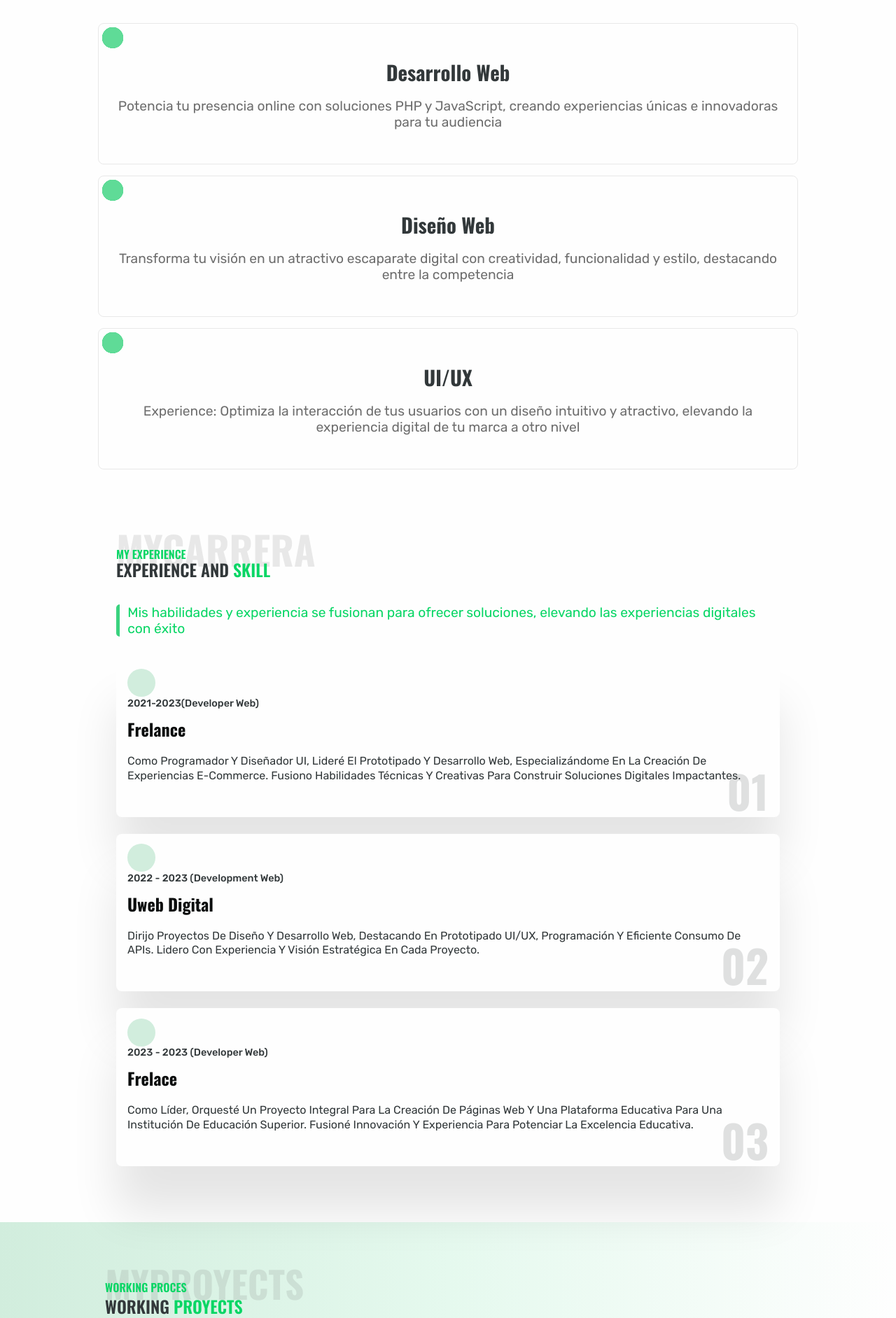
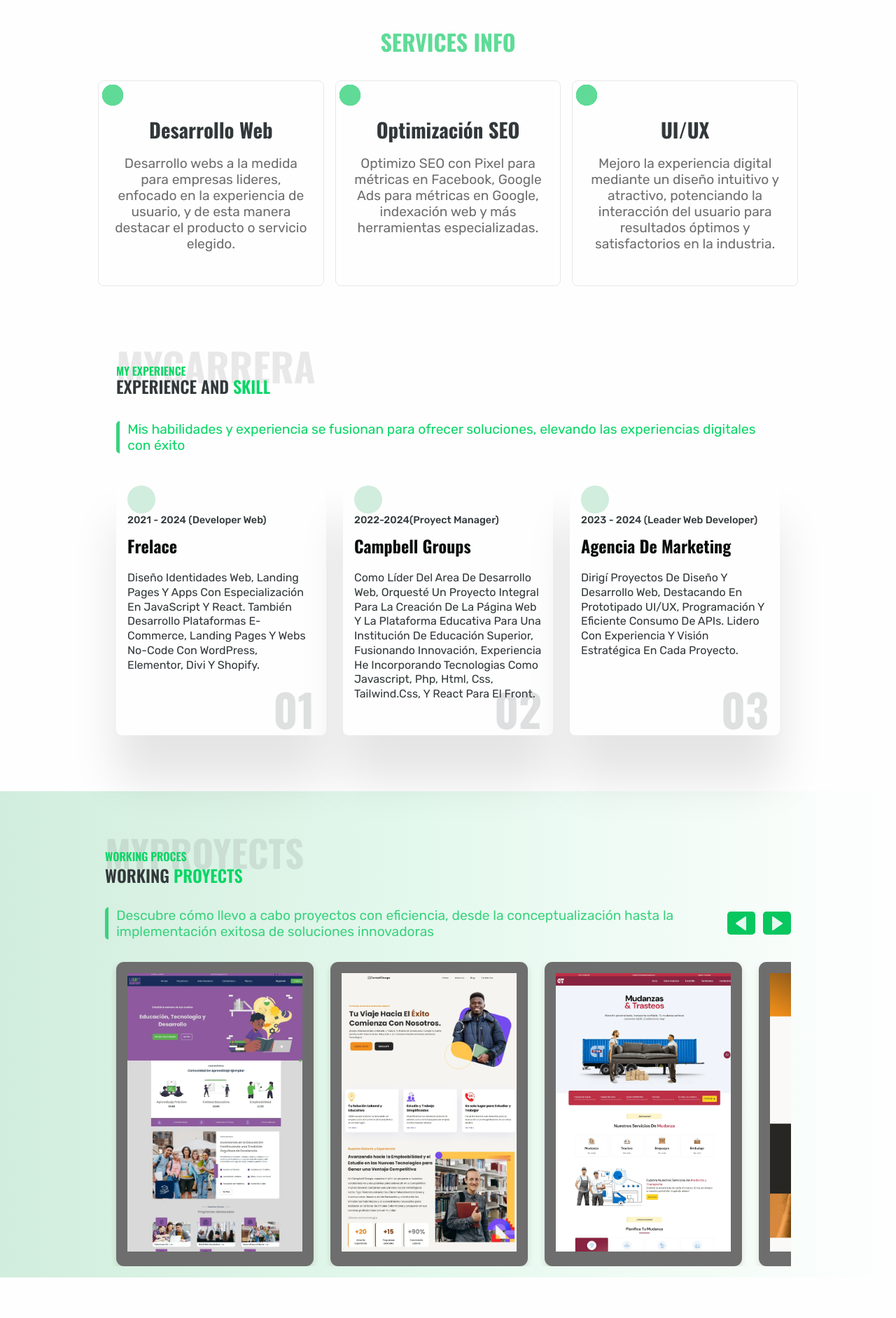
Before and after one commit to CoderNaf/portfolio-of-web-services, a PHP site: page / in a window 1280 px wide. Shown: the part 557-2441 px from the top of the page at 70% size. After the commit the page ends 2383 px from the top, so only its background shows below. Run offline with PHP 8.4, Linux system fonts and the light colour scheme; some libraries are stand-ins or nearby versions.

Commit message:
update of web portfolio codernaf

```diff
--- /dev/null
+++ b/css/descktop.css
@@ -0,0 +1,6 @@
+.section-two .section-two--content {
+    grid-template-columns: repeat(3,1fr);
+}
+.section-three--experience{
+    grid-template-columns: repeat(3,1fr);
+}
--- a/css/style.css
+++ b/css/style.css
@@ -470,17 +475,51 @@ header{
     font-size: 1.2rem;
     font-weight: 400;
 }
+.section-four-content-paragraf--text{
+    display: flex;
+    flex-direction: column;
+    gap: 1.5rem;
+    justify-content: space-between;
+}
+.section-four--text-buttons{
+    display: flex;
+    gap: .7rem;
+    justify-content: end;
+}
+.section-four--text-buttons button{
+    padding: .3rem .5rem;
+    border: none;
+    border-radius: .3rem;
+    background-color: var(--color-green-one);
+    cursor: pointer;
+    display: flex;
+    align-items: center;
+    justify-content: center;
+}
 .section-four--pictures {
-    width: 100%;
-    display: grid;
-    grid-template-columns: repeat(1,1fr);
+    display: flex;
     gap: 1.5rem;
-    margin-top: 1.5rem;
+    overflow-x: auto;
+    overscroll-behavior-x: contain;
+    scroll-snap-type: x proximity;
+    margin: 0 auto;
+    padding: 0rem 1rem;
+    margin-top: 2rem;
+}
+.section-four--pictures::-webkit-scrollbar {
+    width: 0; /* Ancho 0 */
+    background: transparent; /* Fondo transparente */
 }
 .section-four--pictures picture{
-    background-color: var(--color-black-two);
-    padding: 1.5rem;
-    border-radius: .3rem;
+    background-color: var(--color-whrite-text);
+    padding: 1rem;
+    width:100%;
+    min-width: 250px;
+    max-width: 360px;
+    height:auto;
+    border-radius: 0.7rem;
+    box-shadow: 0 4px 8px rgba(89,73,30,0.16);
+    scroll-snap-align:center ;
 }
 .section-four--pictures picture img{
     width: 100%;
--- /dev/null
+++ b/css/tablet.css
@@ -0,0 +1,13 @@
+.section-four--pictures {
+    grid-template-columns: repeat(3,1fr);
+}
+.section-four-content-paragraf--text{
+    flex-direction: row;
+    align-items: center;
+    justify-content: space-between;
+}
+.section-four--text-buttons{
+    display: flex;
+    gap: .7rem;
+    height: 100%;
+}
--- /dev/null
+++ b/index.html
@@ -0,0 +1,214 @@
+<!DOCTYPE html>
+<html lang="es">
+<head>
+    <meta charset="UTF-8">
+    <meta name="viewport" content="width=device-width, initial-scale=1.0">
+    <link rel="icon" href="./assets/img/1.png" type="image/x-icon">
+    <title>Codernaf | Home</title>
+    <link rel="stylesheet" href="./css/style.css">
+    <link rel="preconnect" href="https://fonts.googleapis.com">
+    <link rel="preconnect" href="https://fonts.gstatic.com" crossorigin>
+    <link href="https://fonts.googleapis.com/css2?family=Oswald:wght@300;400;500;600;700&family=Rubik:wght@300;400;500;600;700;800&display=swap" rel="stylesheet">
+    <link rel="stylesheet" href="./css/tablet.css" media="(min-width:760px)">
+    <link rel="stylesheet" href="./css/descktop.css" media="(min-width:1024px)">
+<!-- Meta Pixel Code -->
+<script>
+    !function(f,b,e,v,n,t,s)
+    {if(f.fbq)return;n=f.fbq=function(){n.callMethod?
+    n.callMethod.apply(n,arguments):n.queue.push(arguments)};
+    if(!f._fbq)f._fbq=n;n.push=n;n.loaded=!0;n.version='2.0';
+    n.queue=[];t=b.createElement(e);t.async=!0;
+    t.src=v;s=b.getElementsByTagName(e)[0];
+    s.parentNode.insertBefore(t,s)}(window, document,'script',
+    'https://connect.facebook.net/en_US/fbevents.js');
+    fbq('init', '302462882471816');
+    fbq('track', 'PageView');
+    </script>
+    <noscript><img height="1" width="1" style="display:none"
+    src="https://www.facebook.com/tr?id=302462882471816&ev=PageView&noscript=1"
+    /></noscript>
+    <!-- End Meta Pixel Code -->
+
+</head>
+<body>
+
+    <header>
+        <div class="header-container">
+            <img src="./assets/img/CODERNAF-LOGO 1.png" alt="CODERNAF LOGO" class="logo">
+            <div class="menú">
+                <ul>
+                    <li>home</li>
+                    <li>about</li>
+                    <li>services</li>
+                    <li>portfolio</li>
+                    <li>pages</li>
+                </ul>
+                <div>
+                    <p><span></span>search</p>
+                </div>
+            </div>
+            <span class="menu-mobile"></span>
+        </div>
+    </header>
+
+    <!-- section one -->
+
+    <section class="section-one">
+        <section class="section-one--container">
+            <section  class="section-one-container--content">
+                <img src="./assets/img/circle.svg" alt="" class="section-one-content-text--circle">
+                <picture>
+                    <img src="" alt="" class="none">
+                </picture>
+                <div class="section-one-content--text">
+                    <h1><span>¡Hola! Soy Fabian Silva,</span> Web Developer y Designer Web</h1>
+                    <div>
+                    <h2><span></span>Diseñador de soluciones digitales innovadoras que integran tecnologías líderes. Transformo ideas en experiencias web y apps funcionales. ¡Haz realidad tu visión digital conmigo!</h2>
+                    </div>
+                    <button class="call-to-action" id="callToAction">Hablemos de tu Idea<span><svg xmlns="http://www.w3.org/2000/svg" width="30" height="30" viewBox="0 0 24 24" style="fill:#E5F9EE"><path fill-rule="evenodd" clip-rule="evenodd" d="M18.403 5.633A8.919 8.919 0 0 0 12.053 3c-4.948 0-8.976 4.027-8.978 8.977 0 1.582.413 3.126 1.198 4.488L3 21.116l4.759-1.249a8.981 8.981 0 0 0 4.29 1.093h.004c4.947 0 8.975-4.027 8.977-8.977a8.926 8.926 0 0 0-2.627-6.35m-6.35 13.812h-.003a7.446 7.446 0 0 1-3.798-1.041l-.272-.162-2.824.741.753-2.753-.177-.282a7.448 7.448 0 0 1-1.141-3.971c.002-4.114 3.349-7.461 7.465-7.461a7.413 7.413 0 0 1 5.275 2.188 7.42 7.42 0 0 1 2.183 5.279c-.002 4.114-3.349 7.462-7.461 7.462m4.093-5.589c-.225-.113-1.327-.655-1.533-.73-.205-.075-.354-.112-.504.112s-.58.729-.711.879-.262.168-.486.056-.947-.349-1.804-1.113c-.667-.595-1.117-1.329-1.248-1.554s-.014-.346.099-.458c.101-.1.224-.262.336-.393.112-.131.149-.224.224-.374s.038-.281-.019-.393c-.056-.113-.505-1.217-.692-1.666-.181-.435-.366-.377-.504-.383a9.65 9.65 0 0 0-.429-.008.826.826 0 0 0-.599.28c-.206.225-.785.767-.785 1.871s.804 2.171.916 2.321c.112.15 1.582 2.415 3.832 3.387.536.231.954.369 1.279.473.537.171 1.026.146 1.413.089.431-.064 1.327-.542 1.514-1.066.187-.524.187-.973.131-1.067-.056-.094-.207-.151-.43-.263"></path></svg></span></button>
+                </div>
+            </section>
+        </section>
+    </section>
+
+    <!-- section two -->
+
+    <section class="section-two">
+        <h2>services info</h2>
+        <section class="section-two--content">
+            <div class="section-two--container">
+                <span></span>
+                <span></span>
+                <span></span>
+                <span></span>
+                <span></span>
+                <section class="section-two-container--text">
+                    <h3>Desarrollo Web</h3>
+                    <p>Desarrollo webs a la medida para empresas lideres, enfocado en la experiencia de usuario, y de esta manera destacar el producto o servicio elegido.</p>
+                </section>
+            </div>
+            <div class="section-two--container">
+                <span></span>
+                <span></span>
+                <span></span>
+                <span></span>
+                <span></span>
+                <section class="section-two-container--text">
+                    <h3>optimización SEO</h3>
+                    <p>Optimizo SEO con Pixel para métricas en Facebook, Google Ads para métricas en Google, indexación web y más herramientas especializadas.</p>
+                </section>
+            </div>
+            <div class="section-two--container">
+                <span></span>
+                <span></span>
+                <span></span>
+                <span></span>
+                <span></span>
+                <section class="section-two-container--text">
+                    <h3>UI/UX</h3>
+                    <p>Mejoro la experiencia digital mediante un diseño intuitivo y atractivo, potenciando la interacción del usuario para resultados óptimos y satisfactorios en la industria.</p>
+                </section>
+            </div>
+        </section>
+    </section>
+
+    <!-- section three -->
+
+    <section class="section-three">
+        <section class="section-three--container">
+            <div class="section-three--content">
+                <div class="section-three--text">
+                    <article class="section-three--title">
+                        <h2>mycarrera</h2>
+                        <p>my experience</p>
+                        <h3>experience and <span>skill</span></h3>
+                    </article>
+                    <article class="section-three--title2">
+                        <h3><span></span>Mis habilidades y experiencia se fusionan para ofrecer soluciones, elevando las experiencias digitales con éxito</h3>
+                    </article>
+                </div>
+                <section class="section-three--experience">
+                    <div class="section-three-content--info">
+                        <span></span>
+                        <h2>2021 - 2024 (Developer web)</h2>
+                        <h4>frelace</h4>
+                        <p>Diseño identidades web, landing pages y apps con especialización en JavaScript y React. También desarrollo plataformas e-commerce, landing pages y webs no-code con WordPress, Elementor, Divi y Shopify.
+                        </p>
+                        <h5>01</h5>
+                    </div>
+                    <div class="section-three-content--info">
+                        <span></span>
+                        <h2>2022-2024(proyect manager)</h2>
+                        <h4>campbell groups</h4>
+                        <p>Como líder del area de desarrollo web, orquesté un proyecto integral para la creación de la página web y la plataforma educativa para una institución de educación superior, Fusionando innovación, experiencia he incorporando tecnologias como javascript, php, html, css, tailwind.css, y react para el front.
+                        </p>
+                        <h5>02</h5>
+                    </div>
+                    <div class="section-three-content--info">
+                        <span></span>
+                        <h2>2023 - 2024 (leader web developer)</h2>
+                        <h4>Agencia de Marketing</h4>
+                        <p>Dirigí proyectos de diseño y desarrollo web, destacando en prototipado UI/UX, programación y eficiente consumo de APIs. Lidero con experiencia y visión estratégica en cada proyecto.
+                        </p>
+                        <h5>03</h5>
+                    </div>
+                </section>
+            </div>
+        </section>
+    </section>
+
+    <!-- section four  -->
+
+    <section class="section-four">
+        <section class="section-four-container">
+            <div class="section-four--text">
+                <section class="section-four-content--titles">
+                    <article class="section-four--title">
+                        <h2>myproyects</h2>
+                        <p>working proces</p>
+                        <h3>working <span>proyects</span></h3>
+                    </article>
+                    <div class="section-four-content-paragraf--text">
+                        <article class="section-four--text-content">
+                            <p>Descubre cómo llevo a cabo proyectos con eficiencia, desde la conceptualización hasta la implementación exitosa de soluciones innovadoras</p>
+                        </article>
+                        <div class="section-four--text-buttons">
+                            <button id="scrollLeftButton"><svg xmlns="http://www.w3.org/2000/svg" width="24" height="24" viewBox="0 0 24 24" style="fill:#E5F9EE;"><path d="m4.431 12.822 13 9A1 1 0 0 0 19 21V3a1 1 0 0 0-1.569-.823l-13 9a1.003 1.003 0 0 0 0 1.645z"></path></svg></button>
+                            <button id="scrollRightButton"><svg xmlns="http://www.w3.org/2000/svg" width="24" height="24" viewBox="0 0 24 24" style="fill:#E5F9EE
+                            ;"><path d="M5.536 21.886a1.004 1.004 0 0 0 1.033-.064l13-9a1 1 0 0 0 0-1.644l-13-9A1 1 0 0 0 5 3v18a1 1 0 0 0 .536.886z"></path></svg></button>
+                        </div>
+                    </div>
+                </section>
+                <section class="section-four--pictures">
+                    <picture>
+                        <span></span>
+                        <img src="./assets/webp/lulopy.webp" alt="" id="lulopy-com">
+                    </picture>
+                    <picture>
+                        <span></span>
+                        <img src="./assets/webp/campbellg.webp" alt="" id="campbell-com">
+                    </picture>
+                    <picture>
+                        <span></span>
+                        <img src="./assets/webp/continental.webp" alt="" id="continental-com">
+                    </picture>
+                    <picture>
+                        <span></span>
+                        <img src="./assets/webp/batatabeat (1).webp" alt="" id="batatabeat-com">
+                    </picture>
+                    <picture>
+                        <span></span>
+                        <img src="./assets/webp/shop.webp" alt="" id="shop-com">
+                    </picture>
+                    <picture>
+                        <span></span>
+                        <img src="./assets/webp/uwebdigital.webp" alt="">
+                    </picture>
+                </section>
+
+            </div>
+        </section>
+    </section>
+    <script src="./src/main.js"></script>
+</body>
+</html>
--- a/index.php
+++ /dev/null
@@ -1,180 +0,0 @@
-<?php
-
-?>
-
-<!DOCTYPE html>
-<html lang="es">
-<head>
-    <meta charset="UTF-8">
-    <meta name="viewport" content="width=device-width, initial-scale=1.0">
-    <title>Codernaf | Home</title>
-    <link rel="stylesheet" href="./css/style.css">
-    <link rel="preconnect" href="https://fonts.googleapis.com">
-    <link rel="preconnect" href="https://fonts.gstatic.com" crossorigin>
-    <link href="https://fonts.googleapis.com/css2?family=Oswald:wght@300;400;500;600;700&family=Rubik:wght@300;400;500;600;700;800&display=swap" rel="stylesheet">
-    <link rel="stylesheet" href="./css/tablet.css" media="(min-width:760px)">
-    <link rel="stylesheet" href="./css/descktop.css" media="(min-width:1024px)">
-
-</head>
-<body>
-
-    <header>
-        <div class="header-container">
-            <img src="./assets/img/CODERNAF-LOGO 1.png" alt="CODERNAF LOGO" class="logo">
-            <div class="menú">
-                <ul>
-                    <li>home</li>
-                    <li>about</li>
-                    <li>services</li>
-                    <li>portfolio</li>
-                    <li>pages</li>
-                </ul>
-                <div>
-                    <p><span></span>search</p>
-                </div>
-            </div>
-            <span class="menu-mobile"></span>
-        </div>
-    </header>
-
-    <!-- section one -->
-
-    <section class="section-one">
-        <section class="section-one--container">
-            <section  class="section-one-container--content">
-                <img src="./assets/img/circle.svg" alt="" class="section-one-content-text--circle">
-                <picture>
-                    <img src="" alt="" class="none">
-                </picture>
-                <div class="section-one-content--text">
-                    <h1><span>¡Hola! Soy Fabian Silva,</span> tu Experto en Desarrollo Web y Software</h1>
-                    <div>
-                    <h2><span></span>Diseño soluciones digitales innovadoras que integran PHP en el backend y JavaScript en el frontend. Transformo ideas en experiencias web y aplicaciones funcionales. ¡Trabaja conmigo para hacer realidad tu visión!</h2>
-                    </div>
-                    <button class="call-to-action" id="callToAction">Hablemos de tu Idea<span></span></button>
-                </div>
-            </section>
-        </section>
-    </section>
-
-    <!-- section two -->
-
-    <section class="section-two">
-        <h2>services info</h2>
-        <section class="section-two--content">
-            <div class="section-two--container">
-                <span></span>
-                <span></span>
-                <span></span>
-                <span></span>
-                <span></span>
-                <section class="section-two-container--text">
-                    <h3>Desarrollo Web</h3>
-                    <p>Potencia tu presencia online con soluciones PHP y JavaScript, creando experiencias únicas e innovadoras para tu audiencia</p>
-                </section>
-            </div>
-            <div class="section-two--container">
-                <span></span>
-                <span></span>
-                <span></span>
-                <span></span>
-                <span></span>
-                <section class="section-two-container--text">
-                    <h3>Diseño Web</h3>
-                    <p>Transforma tu visión en un atractivo escaparate digital con creatividad, funcionalidad y estilo, destacando entre la competencia</p>
-                </section>
-            </div>
-            <div class="section-two--container">
-                <span></span>
-                <span></span>
-                <span></span>
-                <span></span>
-                <span></span>
-                <section class="section-two-container--text">
-                    <h3>UI/UX</h3>
-                    <p>Experience: Optimiza la interacción de tus usuarios con un diseño intuitivo y atractivo, elevando la experiencia digital de tu marca a otro nivel</p>
-                </section>
-            </div>
-        </section>
-    </section>
-
-    <!-- section three -->
-
-    <section class="section-three">
-        <section class="section-three--container">
-            <div class="section-three--content">
-                <div class="section-three--text">
-                    <article class="section-three--title">
-                        <h2>mycarrera</h2>
-                        <p>my experience</p>
-                        <h3>experience and <span>skill</span></h3>
-                    </article>
-                    <article class="section-three--title2">
-                        <h3><span></span>Mis habilidades y experiencia se fusionan para ofrecer soluciones, elevando las experiencias digitales con éxito</h3>
-                    </article>
-                </div>
-                <section class="section-three--experience">
-                    <div class="section-three-content--info">
-                        <span></span>
-                        <h2>2021-2023(developer Web)</h2>
-                        <h4>Frelance</h4>
-                        <p>Como programador y diseñador UI, lideré el prototipado y desarrollo web, especializándome en la creación de experiencias E-commerce. Fusiono habilidades técnicas y creativas para construir soluciones digitales impactantes.
-                        </p>
-                        <h5>01</h5>
-                    </div>
-                    <div class="section-three-content--info">
-                        <span></span>
-                        <h2>2022 - 2023 (development web)</h2>
-                        <h4>uweb digital</h4>
-                        <p>Dirijo proyectos de diseño y desarrollo web, destacando en prototipado UI/UX, programación y eficiente consumo de APIs. Lidero con experiencia y visión estratégica en cada proyecto.
-                        </p>
-                        <h5>02</h5>
-                    </div>
-                    <div class="section-three-content--info">
-                        <span></span>
-                        <h2>2023 - 2023 (developer web)</h2>
-                        <h4>frelace</h4>
-                        <p>Como líder, orquesté un proyecto integral para la creación de páginas web y una plataforma educativa para una institución de educación superior. Fusioné innovación y experiencia para potenciar la excelencia educativa.
-                        </p>
-                        <h5>03</h5>
-                    </div>
-
-                </section>
-            </div>
-        </section>
-    </section>
-
-    <!-- section four  -->
-
-    <section class="section-four">
-        <section class="section-four-container">
-            <div class="section-four--text">
-                <section class="section-four-content--titles">
-                    <article class="section-four--title">
-                        <h2>myproyects</h2>
-                        <p>working proces</p>
-                        <h3>working <span>proyects</span></h3>
-                    </article>
-                    <article class="section-four--text-content">
-                        <p>Descubre cómo llevo a cabo proyectos con eficiencia, desde la conceptualización hasta la implementación exitosa de soluciones innovadoras</p>
-                    </article>
-
-                </section>
-                <section class="section-four--pictures">
-                    <picture>
-                        <img src="./assets/webp/campbellg.webp" alt="" id="campbell-com">
-                    </picture>
-                    <picture>
-                        <img src="./assets/webp/lulopy.webp" alt="" id="lulopy-com">
-                    </picture>
-                    <picture>
-                        <img src="./assets/webp/uwebdigital.webp" alt="" id="uweb-com">
-                    </picture>
-                </section>
-
-            </div>
-        </section>
-    </section>
-    <script src="./src/main.js"></script>
-</body>
-</html>
--- /dev/null
+++ b/src/main.js
@@ -0,0 +1,48 @@
+const callToAction = document.getElementById('callToAction').addEventListener('click', ()=>
+{
+    setTimeout(()=>{
+        const mensajeDeInformación = '¡Saludos! Soy [Tu Nombre], y estoy emocionado/a de compartir contigo mi idea de negocio.'
+        window.open('https://wa.me/' + 573043171488  + "?text=" + encodeURIComponent(mensajeDeInformación));
+    },500);
+})
+
+const campbellAction = document.getElementById('campbell-com').addEventListener('click', ()=>
+{
+    window.open('https://campbellgr.com')
+})
+const lulopyAction = document.getElementById('lulopy-com').addEventListener('click',()=>
+{
+    window.open('https://lulopy.com')
+})
+const uwebAction = document.getElementById('continental-com').addEventListener('click', ()=>
+{
+    window.open('https://continentaldetrasteos.com/')
+})
+const batatabeat = document.getElementById('batatabeat-com').addEventListener('click', ()=>
+{
+    window.open('https://batatabeat.netlify.app/')
+})
+const shop = document.getElementById('shop-com').addEventListener('click', ()=>
+{
+    window.open('https://delomejor.shop/')
+})
+
+document.addEventListener("DOMContentLoaded", function() {
+    const scrollRightButton = document.getElementById("scrollRightButton");
+    const scrollLeftButton = document.getElementById("scrollLeftButton");
+    const picturesContainer = document.querySelector(".section-four--pictures");
+
+    scrollRightButton.addEventListener("click", function() {
+        picturesContainer.scrollBy({
+            left: 350, // Ajusta la cantidad de desplazamiento según tu preferencia
+            behavior: "smooth" // Esto hará que el desplazamiento sea suave
+        });
+    });
+
+    scrollLeftButton.addEventListener("click", function() {
+        picturesContainer.scrollBy({
+            left: -350, // Ajusta la cantidad de desplazamiento según tu preferencia
+            behavior: "smooth" // Esto hará que el desplazamiento sea suave
+        });
+    });
+});
```
Also changed, not shown: other parts of css/style.css (+16 -11 lines), src/package.json (added, +26 -0 lines), assets/img/1.png (added), assets/webp/batatabeat (1).webp (added), assets/webp/campbellg.webp (added), assets/webp/continental.webp (added), assets/webp/lulopy.webp (added), assets/webp/shop.webp (added), assets/webp/uwebdigital.webp (added).
